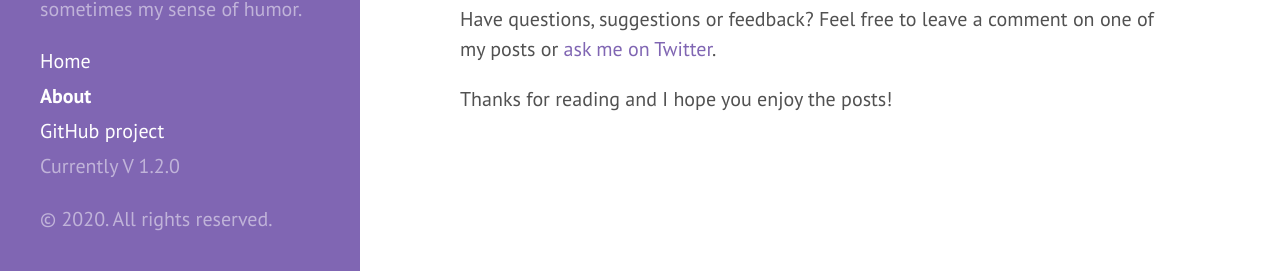
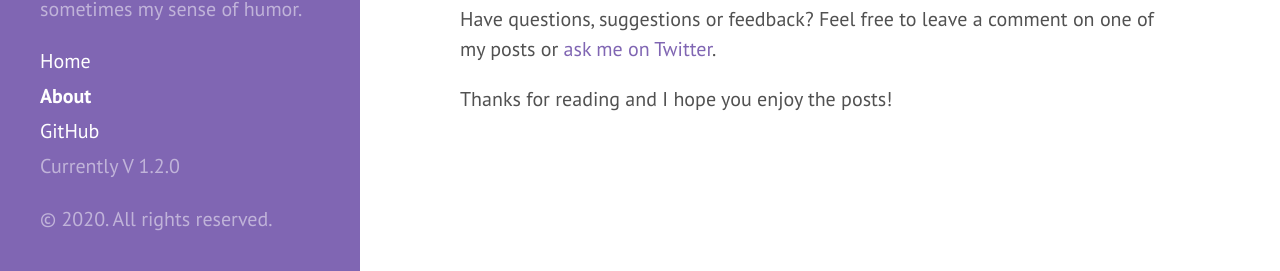
Before and after one commit to WillHennessey/WillHennessey.github.io, a Jekyll site: the page built from about.md, in a window 1280 px wide and 1041 px high. Shown: the part 767-1038 px from the top of the window. Built offline with Jekyll 4.4.1, drawn with Linux system fonts in a browser that asks for light colours.

Commit message:
Couple of small fixes, courtesy of Ger.

```diff
--- a/_config.yml
+++ b/_config.yml
@@ -41,7 +41,6 @@ permalink: /:title
 gems: [jekyll-paginate, jekyll-feed, jekyll-seo-tag]
 paginate: 3
 paginate_path: 'page:num'
-tagline: 'Just another engineering blog'
 
 # Comments
 comments:
--- a/_includes/sidebar.html
+++ b/_includes/sidebar.html
@@ -2,7 +2,7 @@
   <div class="container sidebar-sticky">
     <div class="sidebar-about">
       <h1>
-        <a href="{{ site.baseurl }}">
+        <a href="https://anotherengineeringblog.com/">
           {{ site.title }}
         </a>
       </h1>
@@ -10,7 +10,7 @@
     </div>
 
     <nav class="sidebar-nav">
-      <a class="sidebar-nav-item{% if page.url == site.baseurl %} active{% endif %}" href="{{ site.baseurl }}">Home</a>
+      <a class="sidebar-nav-item{% if page.url == site.baseurl %} active{% endif %}" href="https://anotherengineeringblog.com/">Home</a>
 
       {% comment %}
         The code below dynamically generates a sidebar nav of pages with
@@ -26,7 +26,7 @@
         {% endif %}
       {% endfor %}
 
-      <a class="sidebar-nav-item" href="{{ site.github.repo }}">GitHub project</a>
+      <a class="sidebar-nav-item" href="{{ site.github.repo }}">GitHub</a>
       <span class="sidebar-nav-item">Currently V {{ site.version }}</span>
     </nav>
 
```
